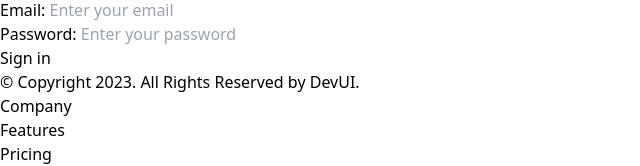
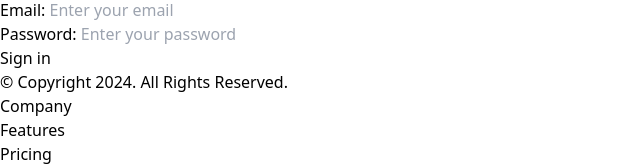
Before and after one commit to mayankagarwal03/Blogs, a React (Vite) app: page /login in a window 1280 px wide. Shown: the part 122-288 px from the top of the page, without its empty margins (0-640 px from the left). Built offline with nearby package versions, Linux system fonts and the light colour scheme; no server answers.

Commit message:
Blog website

```diff
--- a/src/components/Footer/Footer.jsx
+++ b/src/components/Footer/Footer.jsx
@@ -14,7 +14,7 @@ function Footer() {
                             </div>
                             <div>
                                 <p className="text-sm text-gray-600">
-                                    &copy; Copyright 2023. All Rights Reserved by DevUI.
+                                    &copy; Copyright 2024. All Rights Reserved.
                                 </p>
                             </div>
                         </div>
--- a/src/pages/Home.jsx
+++ b/src/pages/Home.jsx
@@ -17,7 +17,7 @@ function Home() {
                 <Container>
                     <div className="flex flex-wrap">
                         <div className="p-5 w-full">
-                            <h1 className="text-2xl font-bold hover:text-gray-500">
+                            <h1 className="text-2xl p-5 font-bold hover:text-gray-500">
                                 Login to read posts
                             </h1>
                         </div>
```
